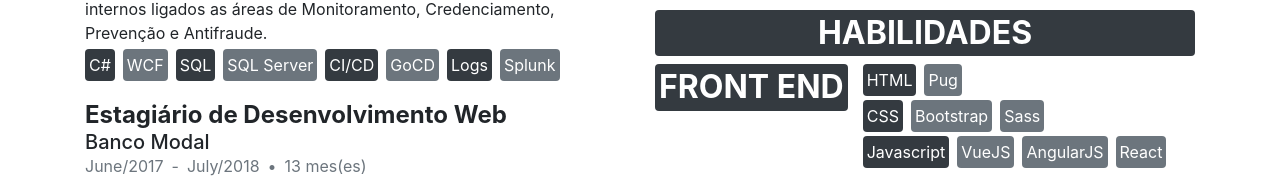
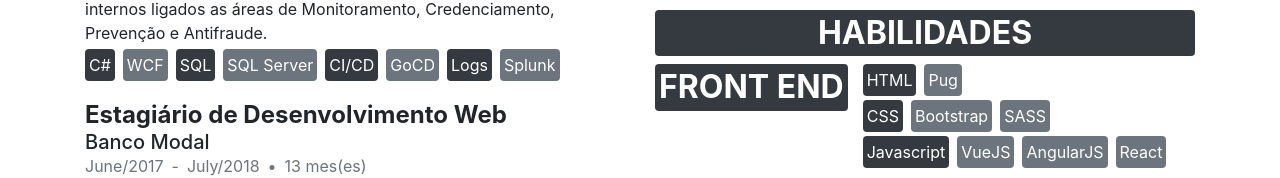
Before and after one commit to marco-carvalho/resume, a Vue app: page / in a window 1280 px wide. Shown: the part 435-613 px from the top of the page. Built offline with nearby package versions, Linux system fonts and the light colour scheme.

Commit message:
fix typo

```diff
--- a/src/components/Skills.vue
+++ b/src/components/Skills.vue
@@ -23,7 +23,7 @@ export default {
           name: "Front End",
           tecnologies: [
             { name: "HTML", subtecnologies: ["Pug"] },
-            { name: "CSS", subtecnologies: ["Bootstrap", "Sass"] },
+            { name: "CSS", subtecnologies: ["Bootstrap", "SASS"] },
             { name: "Javascript", subtecnologies: ["VueJS", "AngularJS", "React"]},
           ]
         },
```
